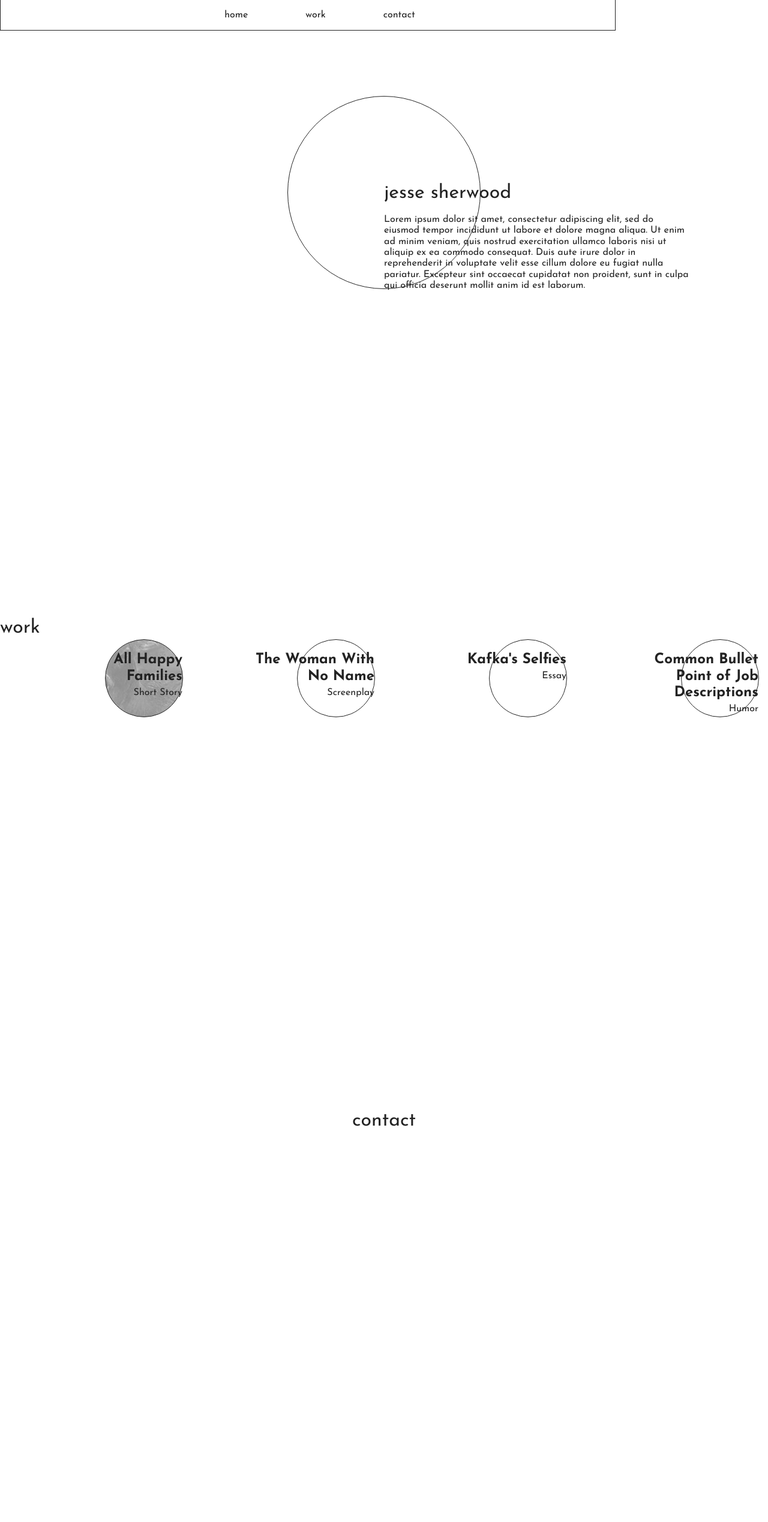
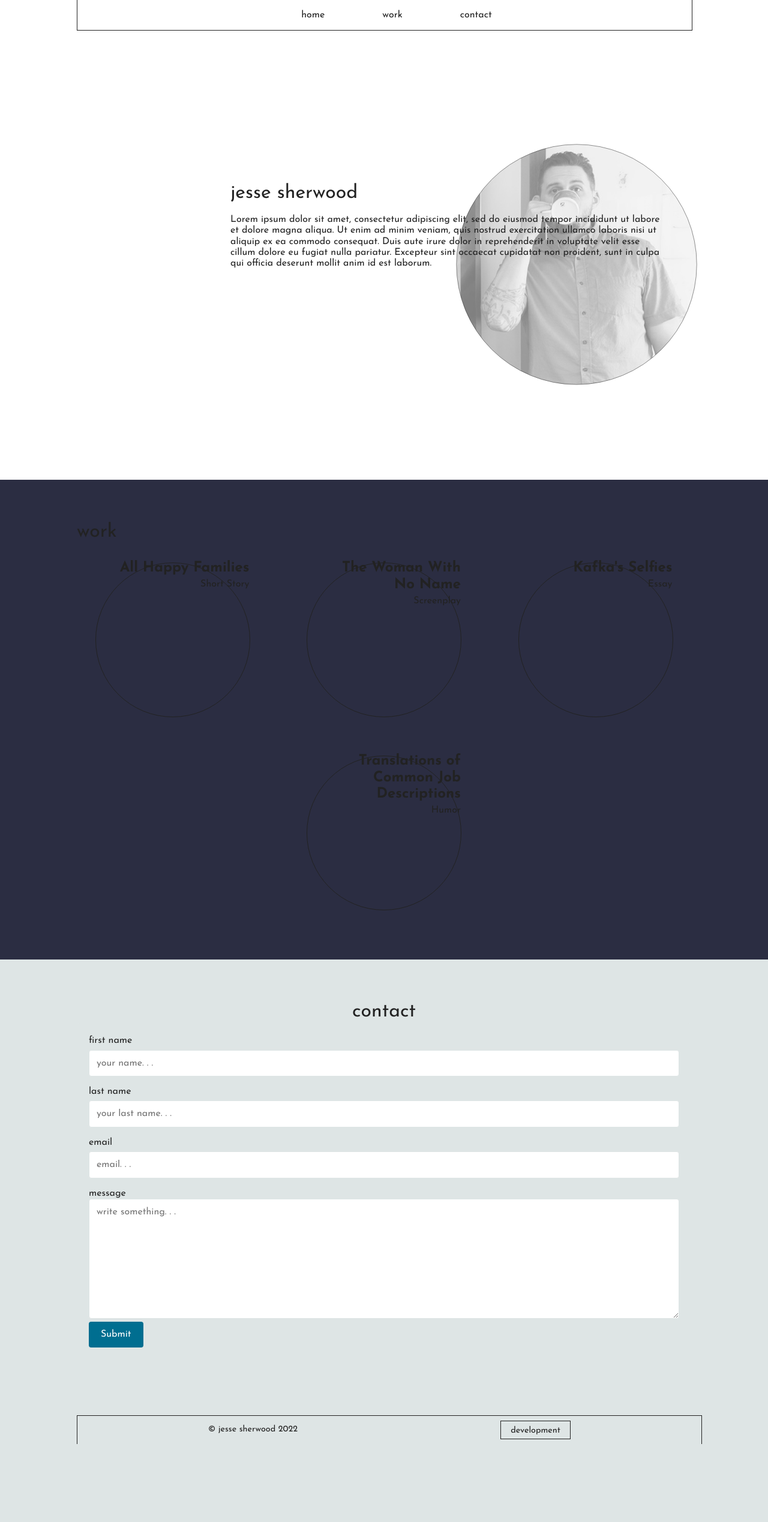
Before and after one commit to jesherwood/portfolio, a website built with Parcel: page write.html in a window 1280 px wide. Shown: the top 2538 px of the page at 60% size. After the commit the page ends 2408 px from the top, so only its background shows below. Built offline with nearby package versions, Linux system fonts and the light colour scheme; files whose address does not match are found by name.

Commit message:
Add a whole lot of stuff

```diff
--- a/css/write-css/light-mode.css
+++ b/css/write-css/light-mode.css
@@ -4,6 +4,7 @@
 
 html {
     scroll-behavior: smooth;
+    scroll-snap-type: y mandatory;
 }
 
 :root {
@@ -11,24 +12,32 @@ html {
     --white: rgb(255, 255, 255);
     --auburn: rgb(165, 36, 34);
     --blue-sapphire: rgb(0, 110, 144);
+    --aqua: rgb(61, 250, 255);
+    --bitter-lemon: rgb(194, 232, 18);
+    --space-cadet: rgb(43, 45, 66);
+    --platinum: rgb(222, 229, 229);
     --color: ;
+}
+
+::selection {
+    background-color: var(--bitter-lemon);
 }
 
 body {
     height: 100%;
-    margin-left: 10%;
-    margin-right: 10%;
     font-family: 'Josefin Sans', sans-serif;
     font-weight: 400;
     color: var(--color);
-}
-
-body {
+    background-color: var(--platinum);
     -webkit-animation: fadein 2s; /* Safari, Chrome and Opera > 12.1 */
     -moz-animation: fadein 2s; /* Firefox < 16 */
     -ms-animation: fadein 2s; /* Internet Explorer */
     -o-animation: fadein 2s; /* Opera < 12.1 */
     animation: fadein 2s;
+}
+
+body a {
+    color: var(--color);
 }
 
 h1 {
@@ -41,12 +50,13 @@ h1 {
 nav {
     position: fixed;
     top: 0;
+    margin-left: 10%;
+    margin-right: 10%;
     width: 80%;
     display: flex;
     justify-content: space-around;
     align-items: center;
     font-weight: 400;
-    background-color: var(--white);
     border: 1px solid var(--color);
     border-top: none;
     z-index: 10;
@@ -76,15 +86,24 @@ nav ul li {
     font-size: 1rem;
 }
 
-.nav-item:active {
+.nav-item:active,
+.nav-item:hover {
     border-left: 1px solid var(--color);
     border-right: 1px solid var(--color);
 }
 
 /* all sections */
 
+.section-container {
+    scroll-snap-type: y mandatory;
+}
+
 section {
+    padding-left: 10%;
+    padding-right: 10%;
     height: 100vh;
+    overflow: auto;
+    scroll-snap-align: start;
 }
 
 section h1 {
@@ -94,26 +113,34 @@ section h1 {
 
 /* hero */
 
-.hero-object.shrink {
-    width: 70vw;
-    height: 70vw;
-    margin-top: 0;
+.hero-container {
+    height: 18rem;
+    width: 10rem;
+    margin: auto;
+}
+
+.home-about{
+    background-color: var(--white);
 }
 
 .hero-object {
     margin: auto;
-    margin-top: 20vh;
-    width: 20rem;
-    height: 20rem;
+    margin-top: 5vh;
+    width: 50rem;
+    height: 50rem;
     border-radius: 100%;
     border: 1px var(--color) solid;
-    transition: width 2s ease, height 2s ease,margin-top 2s ease;
+    transition: transform 2s ease;
+}
+
+.fade-in .hero-object {
+    background: url('/Users/jsherwood/Documents/js-portfolio-site/img/my-photo-BW.png') no-repeat center/100%;
 }
 
 .hero {
     position: absolute;
     top: 38vh;
-    left: 50%;
+    left: 30%;
     color: var(--color);
 }
 
@@ -123,49 +150,53 @@ section h1 {
 }
 
 .hero p {
+    opacity: 0;
     width: 80%;
+}
+
+.fade-in p {
+    opacity: 1.5;
+    transition: opacity 1s;
 }
 
 /* work */
 
+section#work {
+    background-color: var(--space-cadet);
+}
+
 .work-container {
     display: flex;
     flex-flow: row wrap;
-    justify-content: space-around;
+    justify-content: space-evenly;
     align-items: flex-start;
+    gap: 5vw;
+    margin-top: 2rem;
     font-weight: 400;
+    height: 35vh;
+}
+
+.work-container a {
+    text-decoration: none;
 }
 
 .work-object {
-    width: 8rem;
-    height: 8rem;
-    margin-left: 10rem;
+    position: relative;
+    width: 20vw;
+    height: 20vw;
     border-radius: 100%;
     border: 1px var(--color) solid;
     direction: rtl;
-    transition: width 0.5s, height 0.5s, margin-left 0.5s;
-    --families: url('/Users/jsherwood/Documents/js-portfolio-site/img/families-image.jpg');
-    --woman: url();
-    --kafka: url();
-    --jobs: url();
+    transition: transform 0.8s;
 }
 
 .work-object:hover {
-    width: 16rem;
-    height: 16rem;
-    margin-left: 0;
-}
-
-.work-object.one {
-    background: url('/Users/jsherwood/Documents/js-portfolio-site/img/families-image-light.png') no-repeat center;
-}
-
-.work-object.one:hover {
-    background: url('/Users/jsherwood/Documents/js-portfolio-site/img/families-image.jpg') no-repeat center;
+    transform: scale(1.3);
 }
 
 .work-object h2 {
-    width: 25vh;
+    width: 30vh;
+    margin-top: -5px;
     margin-bottom: 0;
 }
 
@@ -173,13 +204,78 @@ section h1 {
     margin-top: 0.2rem;
 }
 
+a .work-object {
+    color: var(--color);
+}
+
+.work-object p.descrip {
+    display: none;
+    width: 18vw;
+    padding-left: 2rem;
+    padding-right: 2rem;
+    direction: ltr;
+    font-size: 0.9rem;
+    background-color: rgba(43, 45, 66, 0.8);
+}
+
+.work-object:hover p.descrip {
+    display: inline-block;
+}
+
+.work-object.one:hover {
+    background: url('/Users/jsherwood/Documents/js-portfolio-site/img/families-image-light.png') no-repeat center/100%;
+}
+
+.work-object.two:hover {
+    background: url('/Users/jsherwood/Documents/js-portfolio-site/img/WWNN-image.png') no-repeat center/100%;
+}
+
+.work-object.three:hover {
+    background: url('/Users/jsherwood/Documents/js-portfolio-site/img/kafka-image.png') no-repeat center/100%;
+}
+
+.work-object.four:hover {
+    background: url('/Users/jsherwood/Documents/js-portfolio-site/img/jobs-image.png') no-repeat center/100%;
+}
+
 /* contact */
 section#contact {
-    height: 92vh;
+    height: 95vh;
+    background-color: var(--platinum);
 }
 
 section#contact h1 {
     text-align: center;
+}
+
+input[type=text], select, textarea {
+  width: 100%;
+  padding: 12px;
+  border: 1px solid var(--platinum);
+  border-radius: 4px;
+  box-sizing: border-box;
+  margin-top: 6px;
+  margin-bottom: 16px;
+  resize: vertical;
+}
+
+input[type=submit] {
+  background-color: var(--blue-sapphire);
+  color: white;
+  padding: 12px 20px;
+  border: none;
+  border-radius: 4px;
+  cursor: pointer;
+}
+
+input[type=submit]:hover {
+  background-color: var(--blue-sapphire);
+}
+
+.container {
+  border-radius: 5px;
+  background-color: var(--platinum);
+  padding: 20px;
 }
 
 /* footer */
@@ -189,10 +285,12 @@ footer {
     justify-content: space-evenly;
     align-items: center;
     text-align: center;
-    width: 100%;
+    margin-left: 10%;
+    margin-right: 10%;
+    width: 80%;
     bottom: 0;
     padding: 0.5rem;
-    background-color: var(--white);
+    background-color: var(--platinum);
     font-size: 0.9rem;
     border: 1px solid var(--color);
     border-bottom: none;
@@ -239,6 +337,12 @@ footer a:visited {
 
 /* MEDIA QUERIES */
 
+@media only screen and (max-width: 1550px) {
+    .descrip {
+        width: 20vw;
+    }
+}
+
 @media only screen and (max-width: 821px) {
     nav ul {
         display: block;
@@ -261,7 +365,19 @@ footer a:visited {
     }
 }
 
-/* KEYFRAMES TRANSITIONS */
+@media only screen and (max-width: 836px) {
+    .work-object h2 {
+        width: inherit;
+    }
+}
+
+@media only screen and (max-width: 448px) {
+    .work-object h2 {
+        width: 30vh;
+    }
+}
+
+/* ANIMATIONS */
 @keyframes fadein {
     from {
         opacity: 0;
@@ -270,3 +386,8 @@ footer a:visited {
         opacity: 1;
     }
 }
+
+@keyframes flowfromtop {
+    0%   {top: -50vh;}
+    100% {top: 0vh;}
+}
--- a/js/main-writing.js
+++ b/js/main-writing.js
@@ -1,13 +1,17 @@
-// remove shrink class
-const shrink = document.getElementsByClassName('shrink');
-const delayInMilliseconds = 300;
+// remove resize
+const delayGrow = 300;
+const delayFade = 2300;
 
 window.addEventListener('load', (growContent) => {
     setTimeout(function() {
-        while (shrink.length) {
-            shrink[0].classList.remove('shrink');
-        }
-    }, delayInMilliseconds);
+        document.getElementsByClassName('hero-object')[0].style.transform = 'scale(50%)';
+    }, delayGrow);
+});
+
+window.addEventListener('load', (growContent) => {
+    setTimeout(function() {
+        document.getElementsByClassName('hero-container')[0].classList.add('fade-in');
+    }, delayFade);
 });
 
 // change section hash & color on scroll
@@ -26,12 +30,14 @@ function updateFragId() {
                 window.location.hash = fragmentId;
                 if (new URL(document.URL).hash === '#work') {
                     document.documentElement.style.setProperty('--color', 'rgb(165, 36, 34)');
+                    let workItems = document.getElementsByClassName('work-object');
+                    for (j = 0; j < workItems.length; j++) {
+                        workItems[j].style.animation = 'flowfromtop 1s';
+                    }
                 } else if (new URL(document.URL).hash === '#contact') {
                     document.documentElement.style.setProperty('--color', 'rgb(0, 110, 144)');
                 } else {
                     document.documentElement.style.setProperty('--color', 'rgb(0, 0, 0)');
-                    const noHash = window.location.href.split('#')[0];
-                    window.history.pushState('', 'Home', noHash);
                 }
             }
         }
--- a/write.html
+++ b/write.html
@@ -27,51 +27,81 @@
     <header>
         <nav>
             <ul>
-                <a href="#"><li class="nav-item" onclick="navClick()">home</li></a>
+                <a href=""><li class="nav-item" onclick="navClick()">home</li></a>
                 <a href="#work"><li class="nav-item" onclick="navClick()">work</li></a>
                 <a href="#contact"><li class="nav-item" onclick="navClick()">contact</li></a>
             </ul>
         </nav>
     </header>
+    <div class="section-container">
         <section class="home-about">
-        <div class="hero-object shrink"></div>
+            <div class="hero-container">
+                <div class="hero-object"></div>
                 <div class="hero">
                     <h1>jesse sherwood</h1>
                     <p>Lorem ipsum dolor sit amet, consectetur adipiscing elit, sed do eiusmod tempor incididunt ut labore et dolore magna aliqua. Ut enim ad minim veniam, quis nostrud exercitation ullamco laboris nisi ut aliquip ex ea commodo consequat. Duis aute irure dolor in reprehenderit in voluptate velit esse cillum dolore eu fugiat nulla pariatur. Excepteur sint occaecat cupidatat non proident, sunt in culpa qui officia deserunt mollit anim id est laborum.</p>
+                </div>
             </div>
         </section>
         <section id="work">
             <div>
                 <h1>work</h1>
             </div>
-        <section class="work-container">
+            <div class="work-container">
+                <a href="https://www.saturdayeveningpost.com/2020/01/all-happy-families/" target="_blank">
                     <div class="work-object one">
                         <h2>All Happy Families</h2>
                         <p>Short Story</p>
+                        <p class="descrip">He would never sit around waiting for someone to die, but his three daughters find themselves doing just that, waiting at his deathbed, trying to make sense of his past and their future.</p>
                     </div>
+                </a>
+                <a href="https://writers.coverfly.com/projects/view/6ecc63b1-0aea-4b3a-b19f-262df75c41b5/The_Woman_With_No_Name" target="_blank">
                     <div class="work-object two">
                         <h2>The Woman With No Name</h2>
                         <p>Screenplay</p>
+                        <p class="descrip">Violence and mayhem ensue after a nameless drifter finds herself facing off against three drug-smuggling brothers whose strip club dominates an oil boomtown turned bust-town in North Dakota.</p>
                     </div>
+                </a>
+                <a href="https://www.guernicamag.com/kafkas-selfies/" target="_blank">
                     <div class="work-object three">
                         <h2>Kafka's Selfies</h2>
                         <p>Essay</p>
+                        <p class="descrip">A new collection highlights Kafka's Kardashian-esque self-reflection.</p>
                     </div>
+                </a>
+                <a href="https://www.mcsweeneys.net/articles/translations-of-common-job-descriptions" target="_blank">
                     <div class="work-object four">
-                <h2>Common Bullet Point of Job Descriptions</h2>
+                        <h2>Translations of Common Job Descriptions</h2>
                         <p>Humor</p>
+                        <p class="descrip">“Minimum of 2 years of experience in a similar role”
+                          Ideally, you will have at least 45 years’ experience in this exact role. Though, we do want you to be fresh, hip, innovative.</p>
                     </div>
-        </section>
+                </a>
+            </div>
         </section>
         <section id="contact">
             <div>
                 <h1>contact</h1>
+            </div>
+            <div class="container">
+                <form action="action_page.php">
+                    <label for="fname">first name</label>
+                    <input type="text" id="fname" name="firstname" placeholder="your name. . .">
+                    <label for="lname">last name</label>
+                    <input type="text" id="lname" name="lastname" placeholder="your last name. . .">
+                    <label for="email">email</label>
+                    <input type="text" id="email" name="email" placeholder="email. . .">
+                    <label for="subject">message</label>
+                    <textarea id="message" name="message" placeholder="write something. . ." style="height:200px"></textarea>
+                    <input type="submit" value="Submit">
+                </form>
             </div>
         </section>
         <footer>
             <div>&copy; jesse sherwood <span class="date"></span></div>
             <div class="dev-footer"><a href="dev.html">development</a></div>
         </footer>
+    </div>
     <!-- end content -->
     <script src="js/vendor/modernizr-3.11.2.min.js"></script>
     <script src="js/plugins.js"></script>
```
Also changed, not shown: img/WWNN-image.png (added), img/families-image.jpg (deleted), img/jobs-image.png (added), img/kafka-image.png (added), img/my-photo-BW.png (added). Lines whose indentation alone changed are shown as unchanged.
